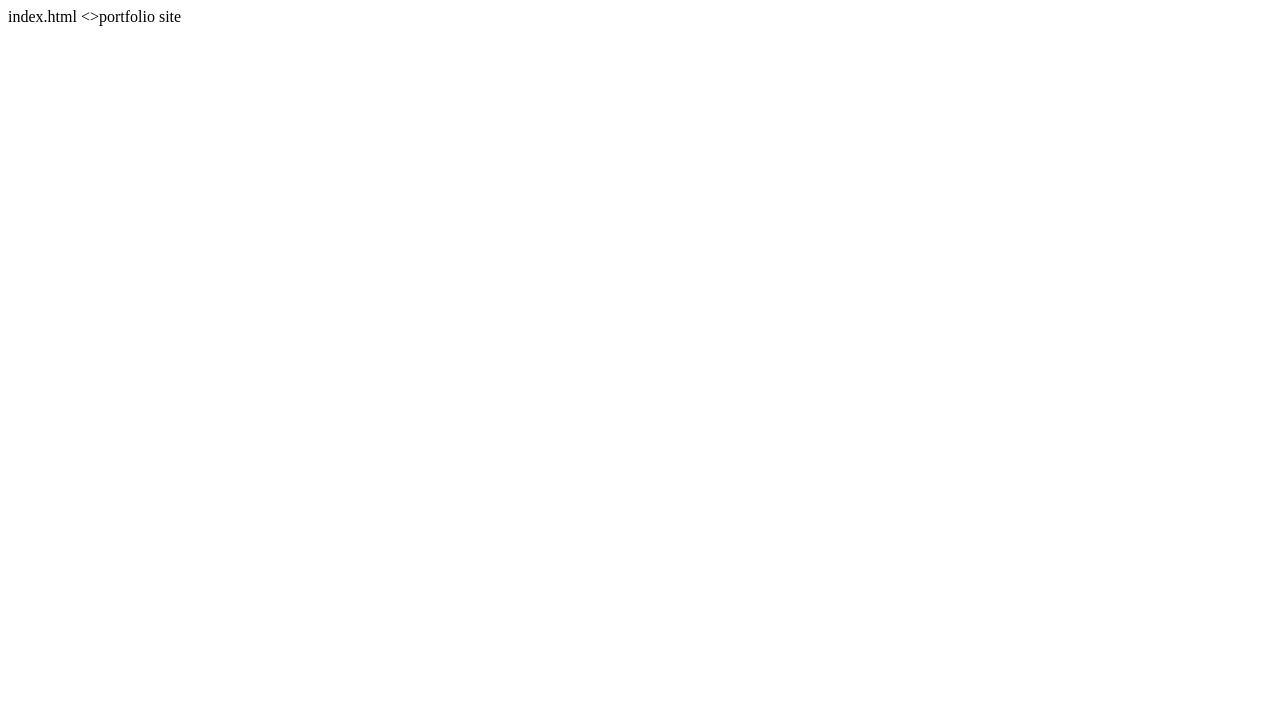
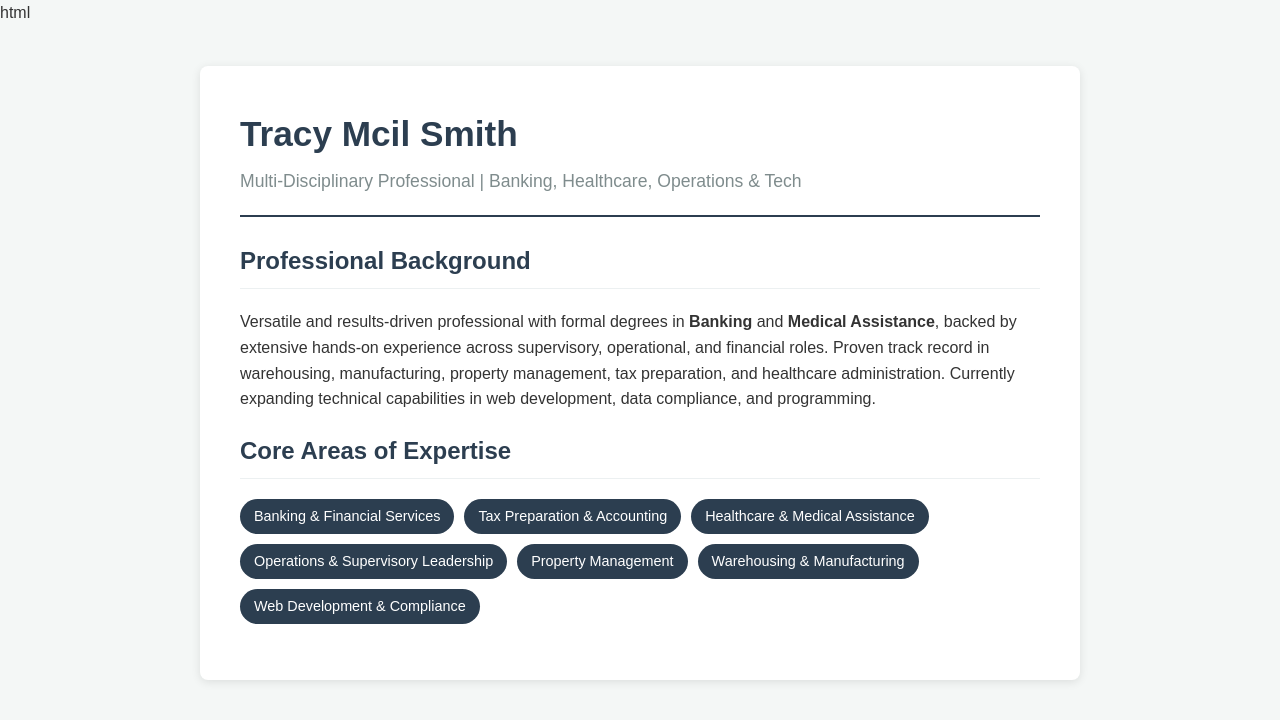
Before and after one commit to lajoli4uonly-bit/portfolio-site, a plain HTML site: page index.html in a window 1280 px wide. Drawn offline with Linux system fonts and the light colour scheme.

Commit message:
Update index.html

```diff
--- a/index.html
+++ b/index.html
@@ -1,7 +1,93 @@
-index.html <!DOCTYPE html >
-<html>
+html
+<!DOCTYPE html>
+<html lang="en">
 <head>
-</head> <>portfolio site<title></title>
+    <meta charset="UTF-8">
+    <meta name="viewport" content="width=device-width, initial-scale=1.0">
+    <title>Tracy Mcil Smith - Professional Portfolio</title>
+    <style>
+        body {
+            font-family: Arial, sans-serif;
+            line-height: 1.6;
+            margin: 0;
+            padding: 0;
+            background-color: #f4f7f6;
+            color: #333;
+        }
+        .container {
+            max-width: 800px;
+            margin: 40px auto;
+            background: #fff;
+            padding: 40px;
+            border-radius: 8px;
+            box-shadow: 0 2px 10px rgba(0, 0, 0, 0.1);
+        }
+        header {
+            border-bottom: 2px solid #2c3e50;
+            padding-bottom: 20px;
+            margin-bottom: 25px;
+        }
+        h1 {
+            margin: 0;
+            color: #2c3e50;
+            font-size: 2.2em;
+        }
+        .subtitle {
+            color: #7f8c8d;
+            font-size: 1.1em;
+            margin-top: 5px;
+        }
+        h2 {
+            color: #2c3e50;
+            border-bottom: 1px solid #ecf0f1;
+            padding-bottom: 8px;
+        }
+        .skills-list {
+            list-style-type: none;
+            padding: 0;
+            display: flex;
+            flex-wrap: wrap;
+            gap: 10px;
+        }
+        .skills-list li {
+            background-color: #2c3e50;
+            color: #fff;
+            padding: 6px 14px;
+            border-radius: 20px;
+            font-size: 0.9em;
+        }
+    </style>
+</head>
 <body>
+    <div class="container">
+        <header>
+            <h1>Tracy Mcil Smith</h1>
+            <div class="subtitle">Multi-Disciplinary Professional | Banking, Healthcare, Operations &amp; Tech</div>
+        </header>
+
+        <section>
+            <h2>Professional Background</h2>
+            <p>
+                Versatile and results-driven professional with formal degrees in <strong>Banking</strong> and
+                <strong>Medical Assistance</strong>, backed by extensive hands-on experience across supervisory,
+                operational, and financial roles. Proven track record in warehousing, manufacturing, property
+                management, tax preparation, and healthcare administration. Currently expanding technical
+                capabilities in web development, data compliance, and programming.
+            </p>
+        </section>
+
+        <section>
+            <h2>Core Areas of Expertise</h2>
+            <ul class="skills-list">
+                <li>Banking &amp; Financial Services</li>
+                <li>Tax Preparation &amp; Accounting</li>
+                <li>Healthcare &amp; Medical Assistance</li>
+                <li>Operations &amp; Supervisory Leadership</li>
+                <li>Property Management</li>
+                <li>Warehousing &amp; Manufacturing</li>
+                <li>Web Development &amp; Compliance</li>
+            </ul>
+        </section>
+    </div>
 </body>
 </html>
```
